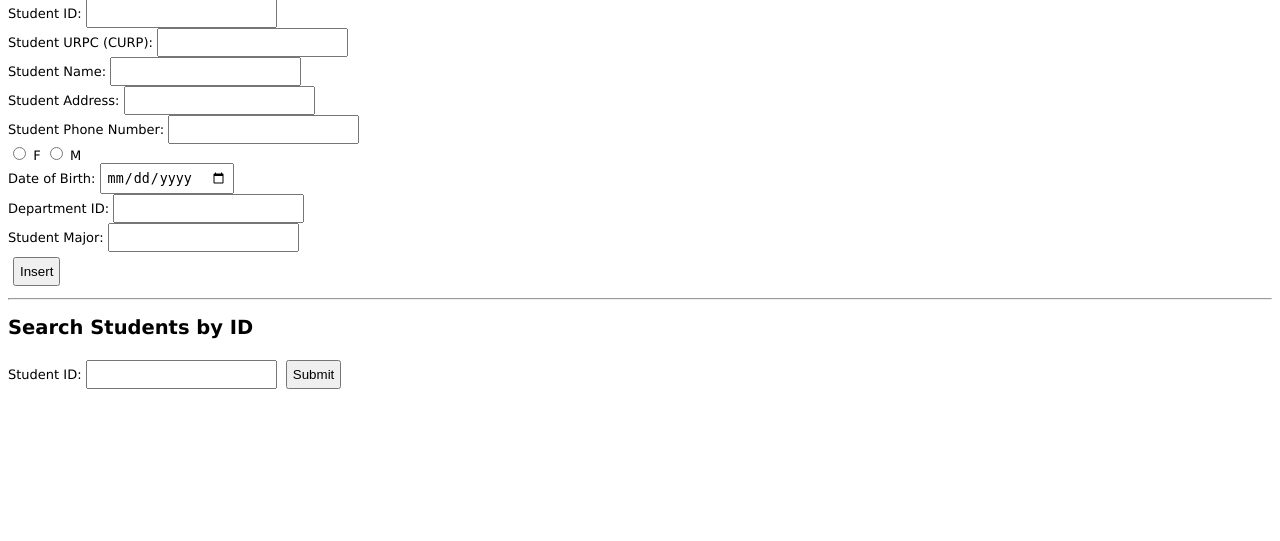
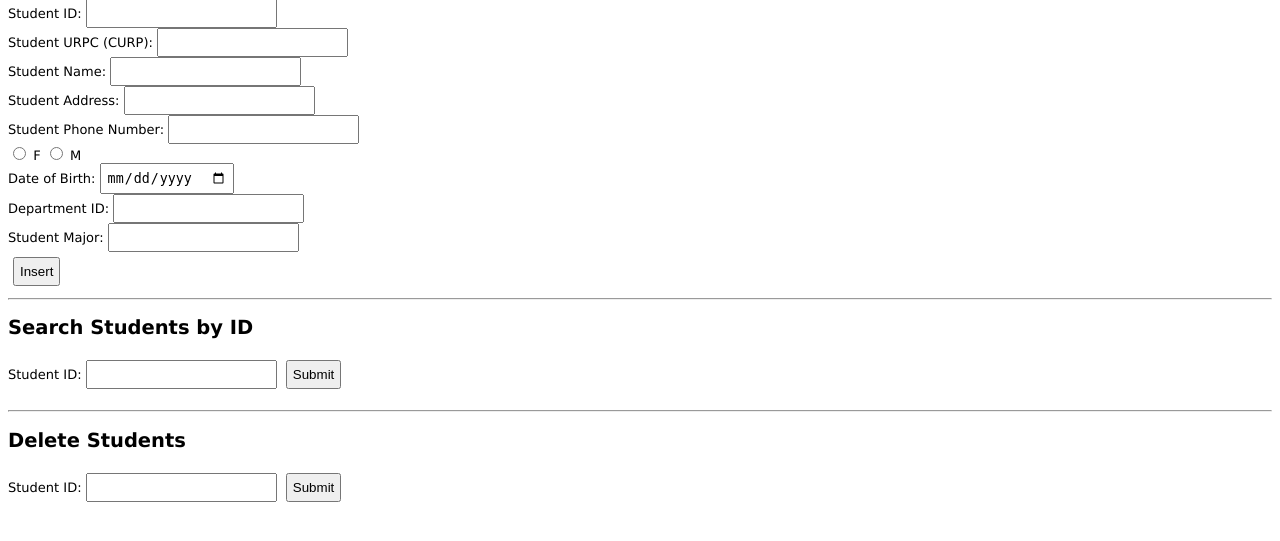
Before and after one commit to codyvi/DataBasesFinal, a Flask app: template templates/students.html in a window 1280 px wide. Shown: the part 66-607 px from the top of the page. Run offline with Flask 2, Linux system fonts and the light colour scheme; the template is opened without the code that fills it, so the values that code supplies are empty.

Commit message:
Add files via upload

```diff
--- a/app.py
+++ b/app.py
@@ -45,6 +45,23 @@ def students():
 
     return render_template('students.html', result=res, content_type='application/json')
 
+@app.route('/del_students', methods=["POST"])
+def del_students():
+    def db_query():
+        _db = db.Database()
+        if request.method == "POST":
+            if len(request.form) != 0:
+                student_id = request.form["sID"]
+                studs = _db.delete_student(student_id)
+        studs = _db.list_students()
+        print('Listing all students from normal query', file=sys.stdout)
+        return studs
+
+    res = db_query()
+
+    return render_template('students.html', result=res, content_type='application/json')
+
+
 @app.route('/professor', methods=['GET', 'POST'])
 def professor():
     def db_query():
@@ -75,3 +92,20 @@ def professor():
     res = db_query()
 
     return render_template('professor.html', result=res, content_type='application/json')
+
+
+@app.route('/del_proffesors', methods=["POST"])
+def del_proffesors():
+    def db_query():
+        _db = db.Database()
+        if request.method == "POST":
+            if len(request.form) != 0:
+                professor_id = request.form["pID"]
+                profs = _db.delete_professor(professor_id)
+        profs = _db.list_professors()
+        print('Listing all Proffesors from normal query', file=sys.stdout)
+        return profs
+
+    res = db_query()
+
+    return render_template('professor.html', result=res, content_type='application/json')
--- a/templates/students.html
+++ b/templates/students.html
@@ -103,5 +103,17 @@
     {% endfor %}
     {% endif %}
 </table>
+
+<hr>
+
+<h2>Delete Students</h2>
+<form method="POST" action="{{ url_for('del_students') }}">
+    <div>
+        <label for="sID">Student ID:</label>
+        <input type="text" id="sID" name="sID">
+        <input type="submit" value="Submit">
+    </div>
+</form>
+
 </body>
 </html>
```
Also changed, not shown: db.py (+18 -0 lines), templates/professor.html (+11 -0 lines).
